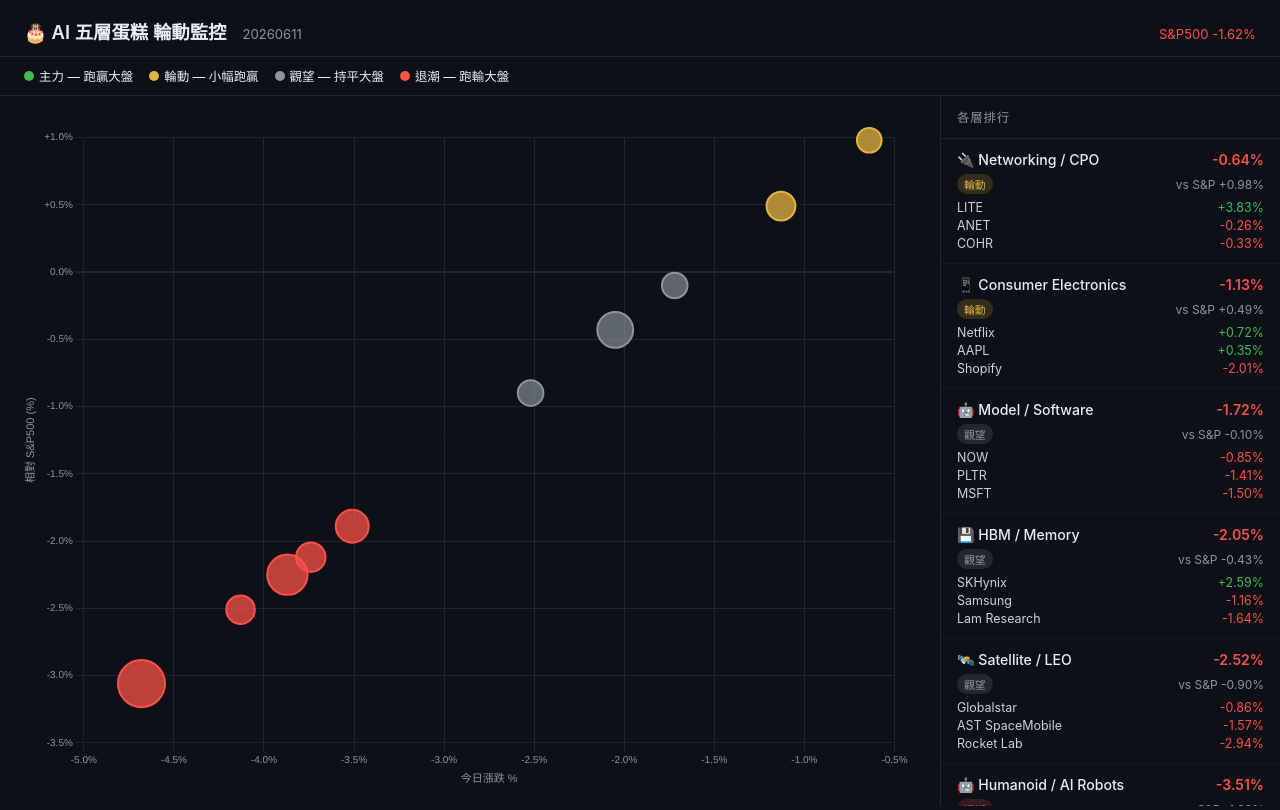
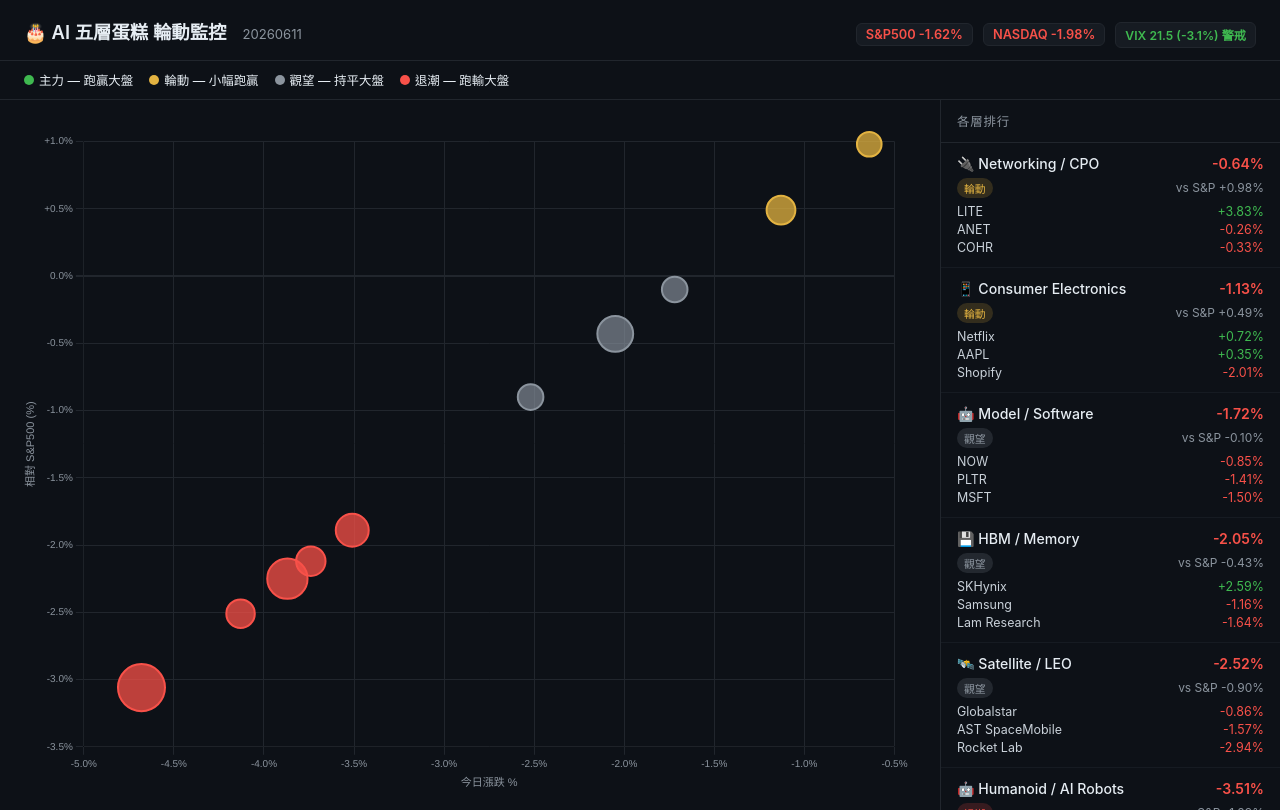
Before and after one commit to kkbarsmaxmaxine-gif/ai-cake-monitor, a plain HTML site: page docs/index.html in a window 1280 px wide. Drawn offline with nearby package versions, Linux system fonts and the light colour scheme.

Commit message:
fix: add NASDAQ and VIX to data.json and web dashboard header

```diff
--- a/docs/data.json
+++ b/docs/data.json
@@ -1,6 +1,9 @@
 {
   "date": "20260611",
   "benchmark_chg": -1.62,
+  "nasdaq_chg": -1.98,
+  "vix_level": 21.54,
+  "vix_chg": -3.06,
   "layers": [
     {
       "layer_id": "infra_cpo",
--- a/docs/index.html
+++ b/docs/index.html
@@ -24,7 +24,21 @@
   }
   header h1 { font-size: 1.15rem; font-weight: 600; }
   #date-label { font-size: 0.82rem; color: #8b949e; }
-  #bm-label   { font-size: 0.82rem; margin-left: auto; }
+  .index-group {
+    display: flex;
+    gap: 10px;
+    margin-left: auto;
+    align-items: center;
+  }
+  .index-group span {
+    font-size: 0.80rem;
+    font-weight: 600;
+    padding: 3px 9px;
+    border-radius: 6px;
+    background: #161b22;
+    border: 1px solid #21262d;
+  }
+  #vix-label { font-size: 0.76rem !important; }
 
   .state-legend {
     display: flex;
@@ -146,7 +160,11 @@
 <header>
   <h1>🎂 AI 五層蛋糕 輪動監控</h1>
   <span id="date-label">載入中…</span>
-  <span id="bm-label"></span>
+  <div class="index-group">
+    <span id="bm-label"></span>
+    <span id="ndq-label"></span>
+    <span id="vix-label"></span>
+  </div>
 </header>
 
 <div class="state-legend">
@@ -193,11 +211,29 @@ fetch('data.json?t=' + Date.now())
   .then(r => r.json())
   .then(data => {
     document.getElementById('date-label').textContent = data.date || '';
+
     const bm = data.benchmark_chg;
     const bmEl = document.getElementById('bm-label');
     if (bm != null) {
       bmEl.textContent = 'S&P500 ' + pct(bm);
       bmEl.style.color = bm >= 0 ? '#3fb950' : '#f85149';
+    }
+
+    const ndq = data.nasdaq_chg;
+    const ndqEl = document.getElementById('ndq-label');
+    if (ndq != null) {
+      ndqEl.textContent = 'NASDAQ ' + pct(ndq);
+      ndqEl.style.color = ndq >= 0 ? '#3fb950' : '#f85149';
+    }
+
+    const vix = data.vix_level;
+    const vixChg = data.vix_chg;
+    const vixEl = document.getElementById('vix-label');
+    if (vix != null) {
+      const mood = vix >= 40 ? '極度恐慌' : vix >= 25 ? '恐慌' : vix >= 18 ? '警戒' : '平靜';
+      const vixChgStr = vixChg != null ? ' (' + (vixChg > 0 ? '+' : '') + vixChg.toFixed(1) + '%)' : '';
+      vixEl.textContent = 'VIX ' + vix.toFixed(1) + vixChgStr + ' ' + mood;
+      vixEl.style.color = vixChg > 0 ? '#f85149' : '#3fb950';
     }
 
     const layers = data.layers || [];
```
Also changed, not shown: 1 other file.
